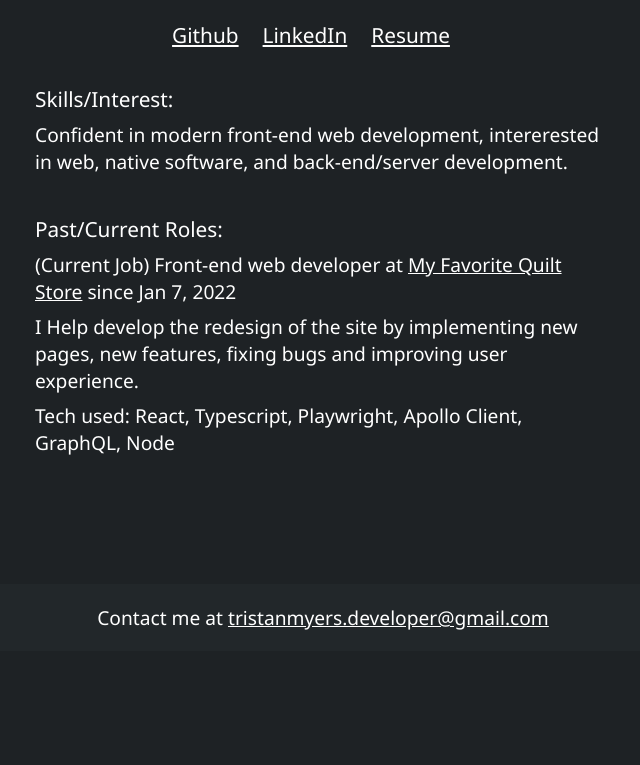
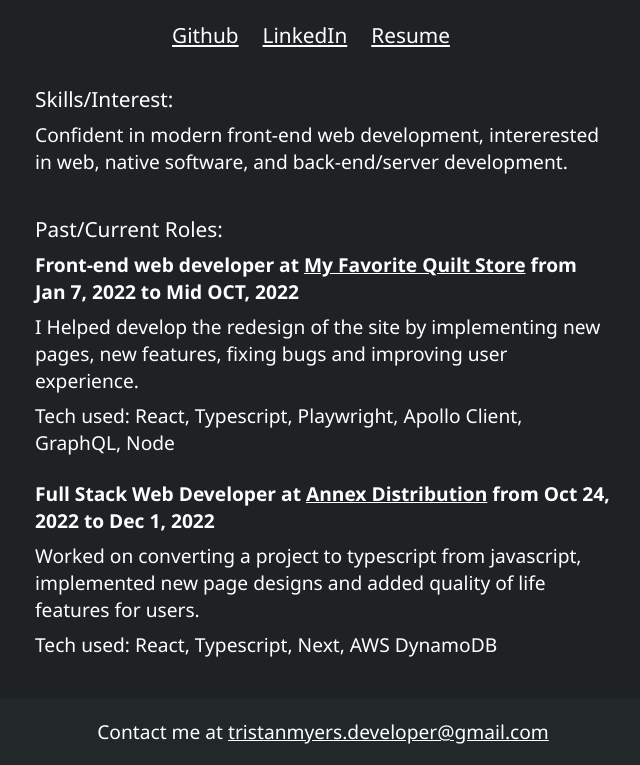
Before and after one commit to tristanmyers/website2, a plain HTML site: page index.html in a window 1280 px wide. Shown: the part 149-914 px from the top of the page, without its empty margins (317-957 px from the left). Before the commit the page ends 800 px from the top, so only its background shows below. Drawn offline with Linux system fonts and the light colour scheme.

Commit message:
add new role, update resume, add styles for roles

```diff
--- a/index.html
+++ b/index.html
@@ -1,12 +1,13 @@
 <!DOCTYPE html>
 <html lang="en">
   <head>
-	<meta charset="UTF-8">
-	<meta http-equiv="X-UA-Compatible" content="IE=edge">
-	<meta name="viewport" content="width=device-width, initial-scale=1.0">
-	<link rel="stylesheet" href="./src/styles/index.css">
+    <meta charset="UTF-8" />
+    <meta http-equiv="X-UA-Compatible" content="IE=edge" />
+    <meta name="viewport" content="width=device-width, initial-scale=1.0" />
+    <link rel="stylesheet" href="./src/styles/index.css" />
     <title>Tristan Myers</title>
   </head>
+
   <body>
     <div id="container">
       <header>
@@ -17,24 +18,63 @@
         </div>
         <div id="socials">
           <h3><a href="https://github.com/tristanmyers">Github</a></h3>
-				<h3><a href="https://www.linkedin.com/in/tristan-anthony-myers/">LinkedIn</a></h3>
+          <h3>
+            <a href="https://www.linkedin.com/in/tristan-anthony-myers/"
+              >LinkedIn</a
+            >
+          </h3>
           <h3><a href="./src/Tristan-Myers-Resume.pdf">Resume</a></h3>
         </div>
       </header>
       <section id="skills" class="sections">
         <h3>Skills/Interest:</h3>
-			<p>Confident in modern front-end web development, intererested in web, native software, and back-end/server development. </p>
+        <p>
+          Confident in modern front-end web development, intererested in web,
+          native software, and back-end/server development.
+        </p>
       </section>
       <section id="roles" class="sections">
         <h3>Past/Current Roles:</h3>
-			<p>(Current Job) Front-end web developer at
-				<a href="https://myfavoritequiltstore.com/">My Favorite Quilt Store</a> since Jan 7, 2022
+        <div class="role">
+          <p id="role-title">
+            Front-end web developer at
+            <a href="https://myfavoritequiltstore.com/"
+              >My Favorite Quilt Store</a
+            >
+            from Jan 7, 2022 to Mid OCT, 2022
           </p>
-			<p>I Help develop the redesign of the site by implementing new pages, new features, fixing bugs and improving user experience.</p>
-			<p>Tech used: React, Typescript, Playwright, Apollo Client, GraphQL, Node</p>
+          <p>
+            I Helped develop the redesign of the site by implementing new pages,
+            new features, fixing bugs and improving user experience.
+          </p>
+          <p>
+            Tech used: React, Typescript, Playwright, Apollo Client, GraphQL,
+            Node
+          </p>
+        </div>
+        <div class="role">
+          <p id="role-title">
+            Full Stack Web Developer at
+            <a href="https://www.annexgofetch.com/"
+              >Annex Distribution</a
+            >
+            from Oct 24, 2022 to Dec 1, 2022
+          </p>
+          <p>
+            Worked on converting a project to typescript from javascript,
+            implemented new page designs and added quality of life features for
+            users.
+          </p>
+          <p>Tech used: React, Typescript, Next, AWS DynamoDB</p>
+        </div>
       </section>
       <footer>
-			<p>Contact me at <a href="mailto:tristanmyers.developer@gmail.com">tristanmyers.developer@gmail.com</a></p>
+        <p>
+          Contact me at
+          <a href="mailto:tristanmyers.developer@gmail.com"
+            >tristanmyers.developer@gmail.com</a
+          >
+        </p>
       </footer>
     </div>
   </body>
--- a/src/styles/index.css
+++ b/src/styles/index.css
@@ -23,7 +23,9 @@ body {
   min-height: 100vh;
 }
 
-h1, h2, h3 {
+h1,
+h2,
+h3 {
   font-weight: normal;
 }
 
@@ -105,10 +107,18 @@ footer {
   width: 85vw;
 }
 
-.sections h3, .sections p {
+.sections h3,
+.sections p {
   margin-bottom: 0.5rem;
 }
 
+.role {
+  margin-bottom: 1.5rem;
+}
+
+#role-title {
+  font-weight: 700;
+}
 
 @media screen and (min-width: 768px) {
   .sections {
```
Also changed, not shown: 1 other file. Lines whose indentation alone changed are shown as unchanged.
